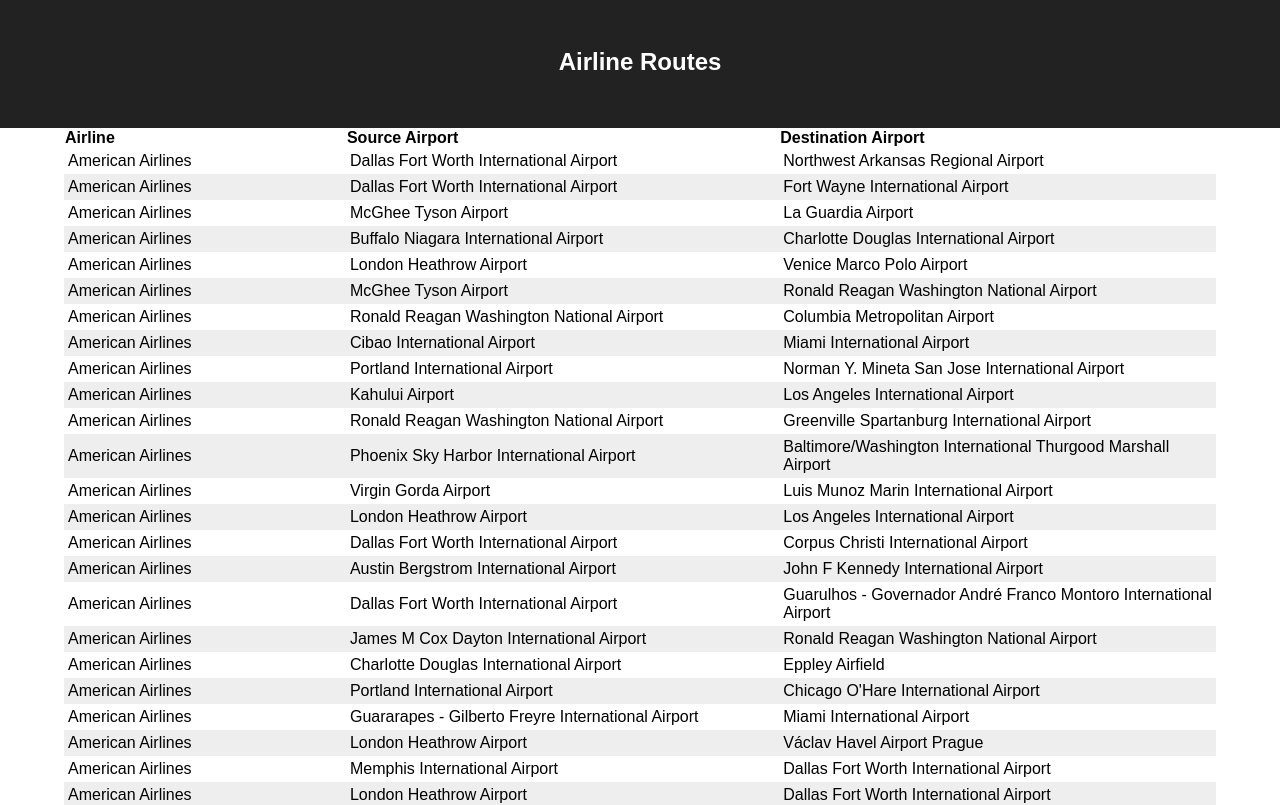
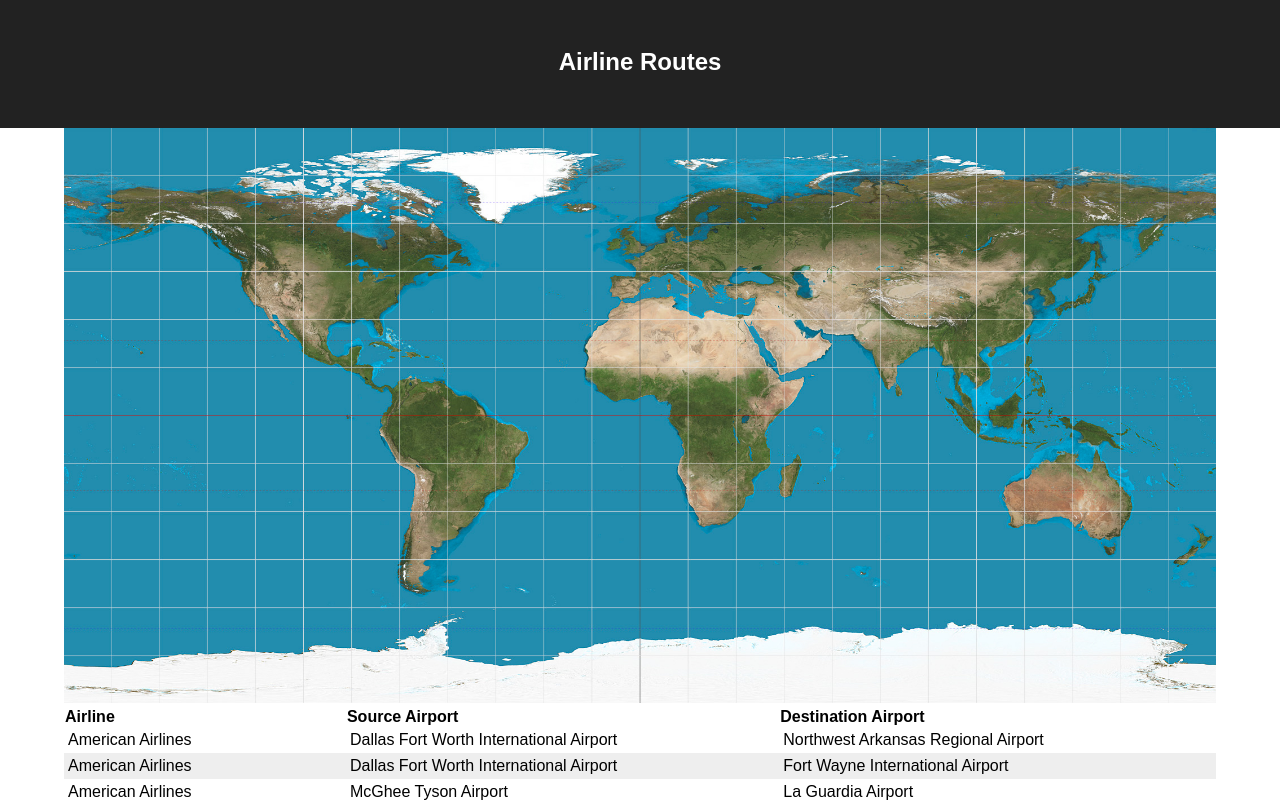
Before and after one commit to Natalie-Ann/airlines, a React (Create React App) app: page / in a window 1280 px wide. Shown: the top 805 px of the page. Built offline with nearby package versions, Linux system fonts and the light colour scheme.

Commit message:
separated table component

```diff
--- a/src/App.js
+++ b/src/App.js
@@ -1,85 +1,31 @@
-// import React, { Component } from 'react';
-// import './App.css';
-
-// const App = () => (
-//   <div className="app">
-//   <header className="header">
-//     <h1 className="title">Airline Routes</h1>
-//   </header>
-//   <section>
-//     <p>
-//       Welcome to the app!
-//     </p>
-//   </section>
-// </div>
-// )
-
-// export default App;
-
 import React from 'react';
 import { useEffect, useState } from 'react'
 import './App.css';
 import data from './data'
+import Table from './components/Table'
 
-const TableData = ( {airlinesList, airportsList, routesList}) => {
-  const findAirlineNameById = (airlineId) => {
-    let airline = airlinesList.find(airline => airline.id === airlineId);
-    return airline.name;
-  }
-
-  const findAirport = (airportCode) => {
-    let airport = airportsList.find(airport => airport.code === airportCode);
-    return airport.name;
-  }
-
-  return (
-    <>
-    {routesList.map(route =>
-    <tr key={route.id}>
-      <td>{findAirlineNameById(route.airline)}</td>
-      <td>{findAirport(route.src)}</td>
-      <td>{findAirport(route.dest)}</td>
-      </tr>)}
-    </>
-  )
-
-}
-
-const Table = ( {airlinesList, airportsList, routesList }) => {
-  return (
-    <div>
-      <table className="routes-table">
-        <thead>
-          <tr>
-            <th>Airline</th>
-            <th>Source Airport</th>
-            <th>Destination Airport</th>
-          </tr>
-        </thead>
-        <tbody>
-          <TableData airlinesList={airlinesList} airportsList={airportsList} routesList={routesList}/>
-        </tbody>
-
-      </table>
-    </div>
-  )
-}
+const getAirlineById = data.getAirlineById;
+const getAirportByCode = data.getAirportByCode;
 
 const App = () => {
+  const [routes, setRoutes] = useState(data.routes);
 
-  const [airlines, setAirlines] = useState(data.airlines);
-  const [airports, setAirports] = useState(data.airports);
-  const [routes, setRoutes] = useState(data.routes);
+  const columns = [
+    {name: 'Airline', property: 'airline'},
+    {name: 'Source Airport', property: 'src'},
+    {name: 'Destination Airport', property: 'dest'},
+  ];
 
   return (
   <div className="app">
-  <header className="header">
+    <header className="header">
     <h1 className="title">Airline Routes</h1>
-  </header>
-  <section>
-    <Table airlinesList={airlines} airportsList={airports} routesList={routes}/>
-  </section>
-</div>
+    </header>
+    <section>
+      <img className="map" alt="world" src="equirectangular_world.jpg"></img>
+      <Table classname="routes-table" columns={columns} routesList={routes} getAirlineById={getAirlineById} getAirportByCode={getAirportByCode}/>
+    </section>
+  </div>
 )
 }
 
--- /dev/null
+++ b/src/components/Table.js
@@ -0,0 +1,39 @@
+import React from 'react';
+
+const Table = ( {routesList, getAirlineById, getAirportByCode, columns }) => {
+  return (
+    <div>
+      <table className="routes-table">
+        <thead>
+          <tr>
+            {/* {columns.map(column => <th>{column.name}</th>)} */}
+            <th>Airline</th>
+            <th>Source Airport</th>
+            <th>Destination Airport</th>
+          </tr>
+        </thead>
+        <tbody>
+          <TableData routesList={routesList} getAirlineById={getAirlineById} getAirportByCode={getAirportByCode}/>
+        </tbody>
+
+      </table>
+    </div>
+  )
+}
+
+const TableData = ( { routesList, getAirlineById, getAirportByCode }) => {
+
+  return (
+    <>
+    {routesList.map(route =>
+    <tr key={route.id}>
+      <td>{getAirlineById(route.airline)}</td>
+      <td>{getAirportByCode(route.src)}</td>
+      <td>{getAirportByCode(route.dest)}</td>
+      </tr>)}
+    </>
+  )
+
+}
+
+export default Table;
--- a/src/data.js
+++ b/src/data.js
@@ -1,3 +1,14 @@
+const getAirlineById = (id) => {
+  let airline = airlines.find(airline => airline.id === id);
+  return airline.name;
+}
+
+const getAirportByCode = (code) => {
+  let airport = airports.find(airport => airport.code === code);
+  return airport.name;
+}
+
+
 const routes = [
   {"airline":24,"src":"DFW","dest":"XNA"},
   {"airline":24,"src":"DFW","dest":"FWA"},
@@ -1395,4 +1406,4 @@ const airports = [
 
 ];
 
-export default {routes, airlines, airports};
+export default {routes, airlines, airports, getAirlineById, getAirportByCode};
```
